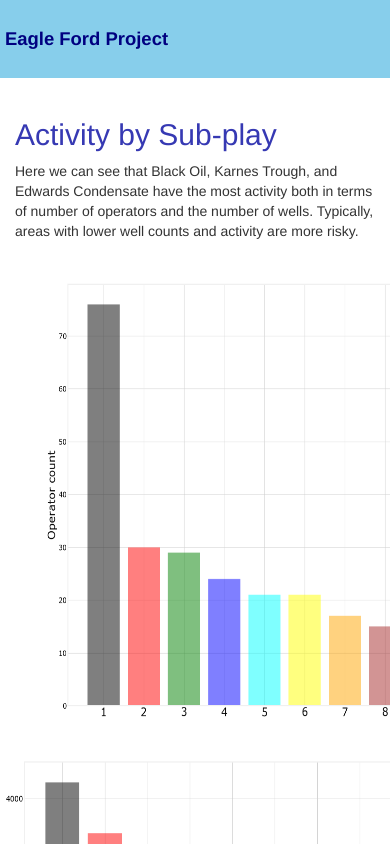
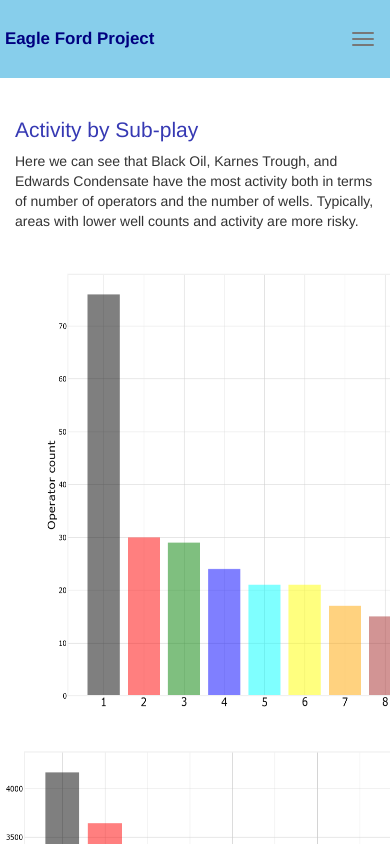
Before and after one commit to DaryaRudych/daryarudych.github.io, a plain HTML site: page Plot1.html in a window 390 px wide. Shown: the top 844 px of the page. Drawn offline with nearby package versions, Linux system fonts and the light colour scheme.

Commit message:
fixing navbar toogle

```diff
--- a/Plot1.html
+++ b/Plot1.html
@@ -8,17 +8,27 @@
   <title>EagleFord Analysis</title>
   <link rel="stylesheet" href="https://maxcdn.bootstrapcdn.com/bootstrap/3.3.7/css/bootstrap.min.css" integrity="sha384-BVYiiSIFeK1dGmJRAkycuHAHRg32OmUcww7on3RYdg4Va+PmSTsz/K68vbdEjh4u" crossorigin="anonymous">
   <link rel="stylesheet" href="test.css">
+  <script src="https://ajax.googleapis.com/ajax/libs/jquery/3.3.1/jquery.min.js"></script>
+  <script src="https://maxcdn.bootstrapcdn.com/bootstrap/3.3.7/js/bootstrap.min.js"></script>
+  <script src="//ajax.googleapis.com/ajax/libs/jquery/1.9.1/jquery.min.js"></script>
+  <script type="text/javascript" src="http://twitter.github.io/bootstrap/assets/js/bootstrap-transition.js"></script>
+  <script type="text/javascript" src="http://twitter.github.io/bootstrap/assets/js/bootstrap-collapse.js"></script>
 </head>
+
+
+
 <body>
     <nav class="navbar navbar-expand-xl navbar-dark bg-dark">
         <div class="container-fluid">
             <div class="navbar-header">
-                <button type="button" class="navbar-toggle collapsed" data-toggle="collapse" data-target="#bs-example-navbar-collapse-1" aria-expanded="false">
-                <span class="navbar-toggler-icon"></span>
+                <button type="button" class="navbar-toggle collapsed" data-toggle="collapse" data-target="#myNavbar" aria-expanded="false">
+                <span class="icon-bar"></span>
+                <span class="icon-bar"></span>
+                <span class="icon-bar"></span>
                 </button>
-                <a class="navbar-brand" href="landing.html">Eagle Ford Project</a>
+                <a class="navbar-brand" href="index.html">Eagle Ford Project</a>
             </div>
-            <div class="collapse navbar-collapse" id="navbarColor02">
+            <div class="collapse navbar-collapse" id="myNavbar">
                 <ul class="nav navbar-nav navbar-right">
                     <li class="active"><a href="data.html">Data<span class="sr-only">(current)</span></a></li>
                     <li class="dropdown">
--- a/test.css
+++ b/test.css
@@ -37,14 +37,14 @@
 }
 
 .navbar a {
-    font-size: 1.2em !important;
+    font-size: 110% !important;
     height: 5%;
 
 }
 .jumbotron {
     padding-left: 1.5em;
     padding-right: 1.5em;
-    font-size: 6pc;
+    font-size: 100%;
     margin-bottom:0;
 }
 /* Title */
@@ -74,6 +74,7 @@
 
 h2 {
     color: rgb(54, 57, 179);
+    font-size: 150%;
 }
 .page-header {
     margin: 6px;
@@ -127,3 +128,15 @@ p {
     margin-right: 5%;
 
 }
+.navbar-toggle{
+    position:relative;
+    float:right;
+}
+.icon-bar{
+    display:block;
+    width:22px;
+    height:2px;
+    border-radius:1px;
+    color: #000080;
+    background-color: #777;
+}
```
Also changed, not shown: Comparison.html (+11 -4 lines), Plot2.html (+11 -4 lines), Plot3.html (+11 -4 lines), Plot4.html (+11 -4 lines), data.html (+11 -4 lines), index.html (+10 -3 lines).
